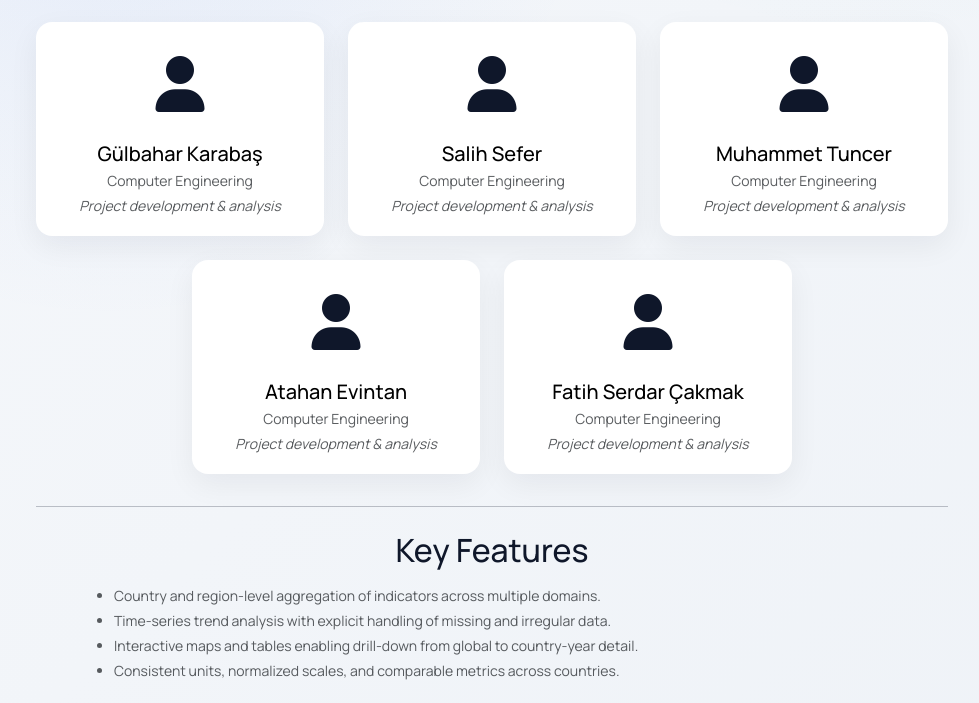
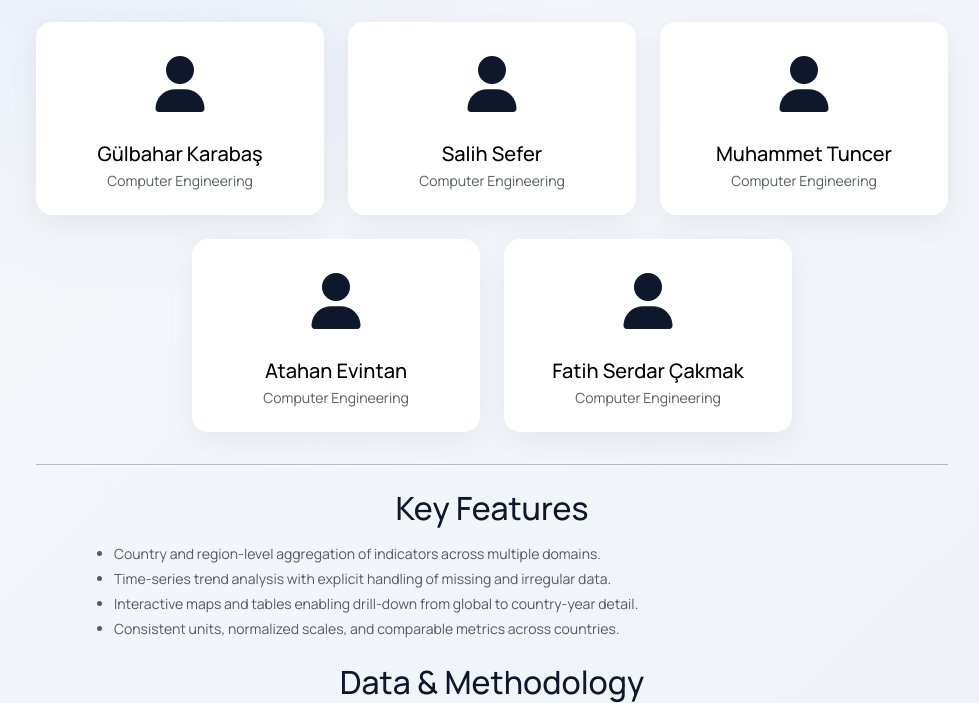
Before and after one commit to s4l1hs/Database-Management-System, a Flask app: page /about in a window 1280 px wide. Shown: the part 450-1153 px from the top of the page, without its empty margins (148-1127 px from the left). Run offline with Flask 3, Linux system fonts and the light colour scheme.

Commit message:
Update about.html

```diff
--- a/frontend/css/templates/about.html
+++ b/frontend/css/templates/about.html
@@ -58,9 +58,6 @@
           </div>
           <h3 class="fs-5 text-body-emphasis mb-1">{{ member.name }}</h3>
           <div class="text-muted small mb-1">Computer Engineering</div>
-          <div class="text-muted small fst-italic">
-            {{ member.role or 'Project development & analysis' }}
-          </div>
         </div>
       </div>
     {% endfor %}
```
